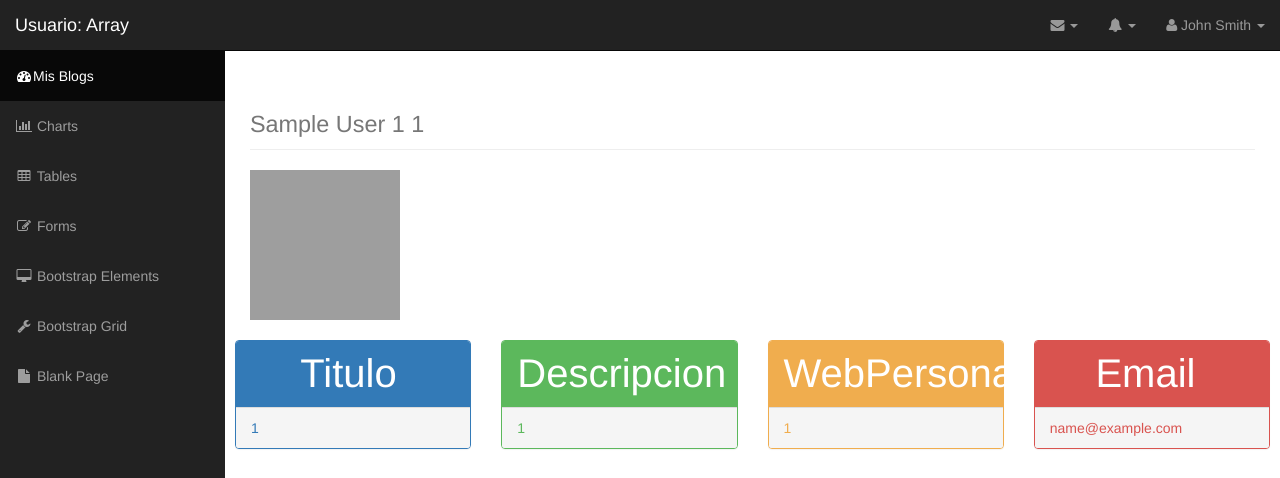
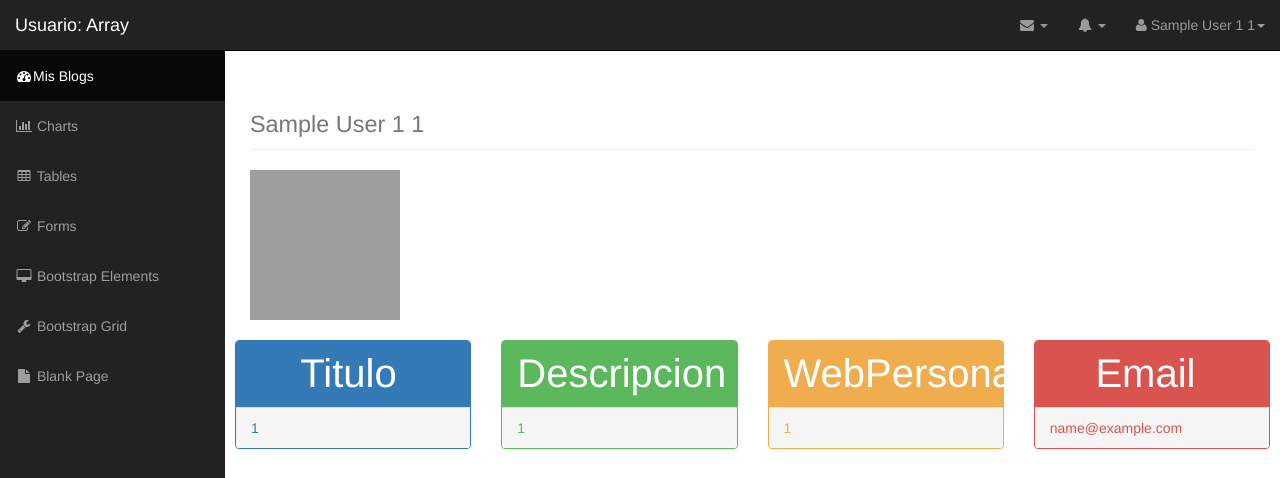
Before and after one commit to ProyectoADSIfredy/AplicacionWebAvanzada, a PHP site: page /inicio.php in a window 1280 px wide. Shown: the top 478 px of the page. Run offline with PHP 8.4, Linux system fonts and the light colour scheme; the visitor is signed in with stand-in values (Sample User, id 1); grey boxes labelled with a size stand in for pictures from a placeholder-image service; data that the repository does not hold is empty; some libraries are stand-ins or nearby versions; grey boxes are pictures that could not be loaded.

Commit message:
modificacion de variables de inicio

```diff
--- a/include/variablesusuario.php
+++ b/include/variablesusuario.php
@@ -1,6 +1,6 @@
 <?php
 
-$_SESSION['usuariotemporal'] = "fredy";
+$_SESSION['usuariotemporal'] = $_SESSION['usuario'];
 
 $conexion = mysql_connect("localhost","fredy","fredy");
 mysql_select_db("blogsonline",$conexion);
--- a/inicio.php
+++ b/inicio.php
@@ -47,7 +47,7 @@ include "include/variablesusuario.php";
                                         <img class="media-object" src="http://placehold.it/50x50" alt="">
                                     </span>
                                     <div class="media-body">
-                                        <h5 class="media-heading"><strong>John Smith</strong>
+                                        <h5 class="media-heading"><strong><?php echo $_SESSION['usuario']; ?></strong>
                                         </h5>
                                         <p class="small text-muted"><i class="fa fa-clock-o"></i> Yesterday at 4:32 PM</p>
                                         <p>Lorem ipsum dolor sit amet, consectetur...</p>
@@ -77,7 +77,7 @@ include "include/variablesusuario.php";
                                         <img class="media-object" src="http://placehold.it/50x50" alt="">
                                     </span>
                                     <div class="media-body">
-                                        <h5 class="media-heading"><strong>John Smith</strong>
+                                        <h5 class="media-heading"><strong><?php echo $_SESSION['usuario']; ?></strong>
                                         </h5>
                                         <p class="small text-muted"><i class="fa fa-clock-o"></i> Yesterday at 4:32 PM</p>
                                         <p>Lorem ipsum dolor sit amet, consectetur...</p>
@@ -94,7 +94,7 @@ include "include/variablesusuario.php";
                     <a href="#" class="dropdown-toggle" data-toggle="dropdown"><i class="fa fa-bell"></i> <b class="caret"></b></a>
                 </li>
                 <li class="dropdown">
-                    <a href="#" class="dropdown-toggle" data-toggle="dropdown"><i class="fa fa-user"></i> John Smith <b class="caret"></b></a>
+                    <a href="#" class="dropdown-toggle" data-toggle="dropdown"><i class="fa fa-user"></i> <?php echo $_SESSION['nombre']." ".$_SESSION['apellidou']." ".$_SESSION['apellidod']; ?><b class="caret"></b></a>
                     <ul class="dropdown-menu">
                         <li>
                             <a href="#"><i class="fa fa-fw fa-user"></i> Profile</a>
```
Also changed, not shown: login.php (+8 -8 lines).
